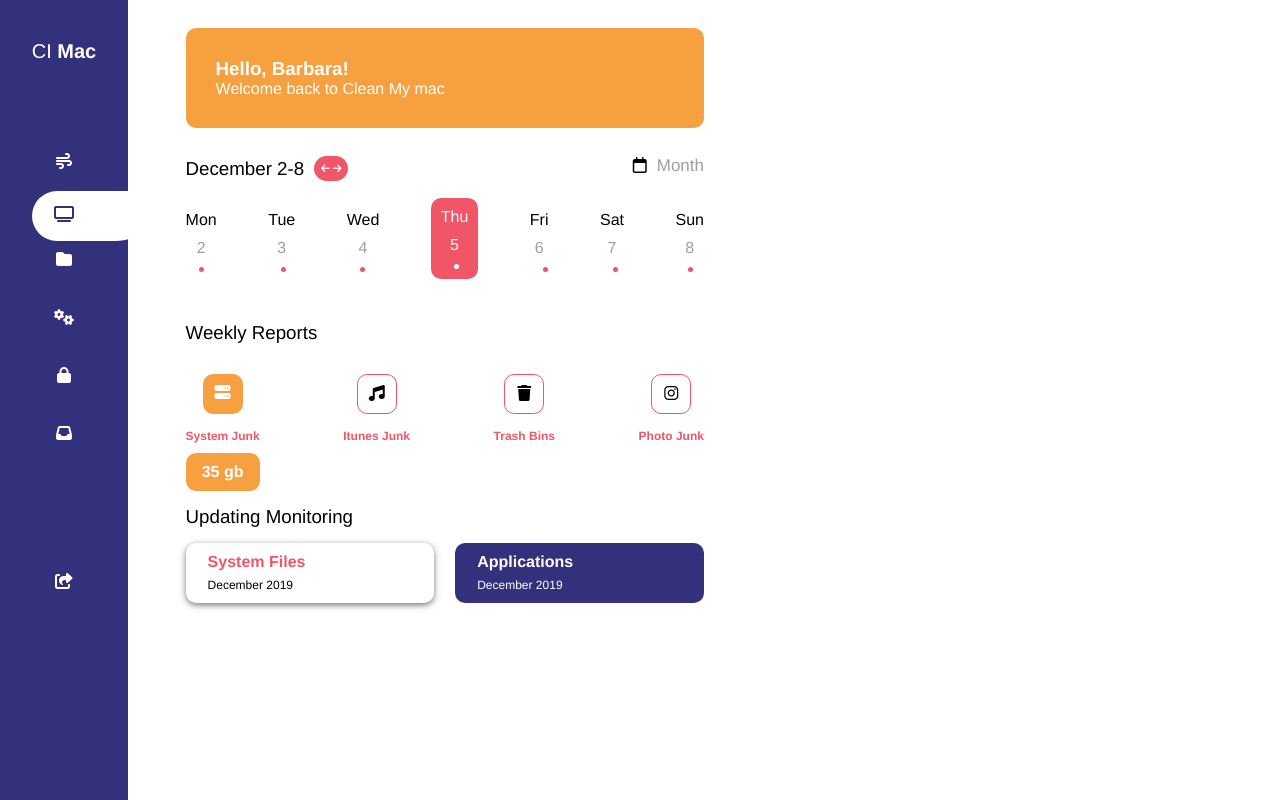
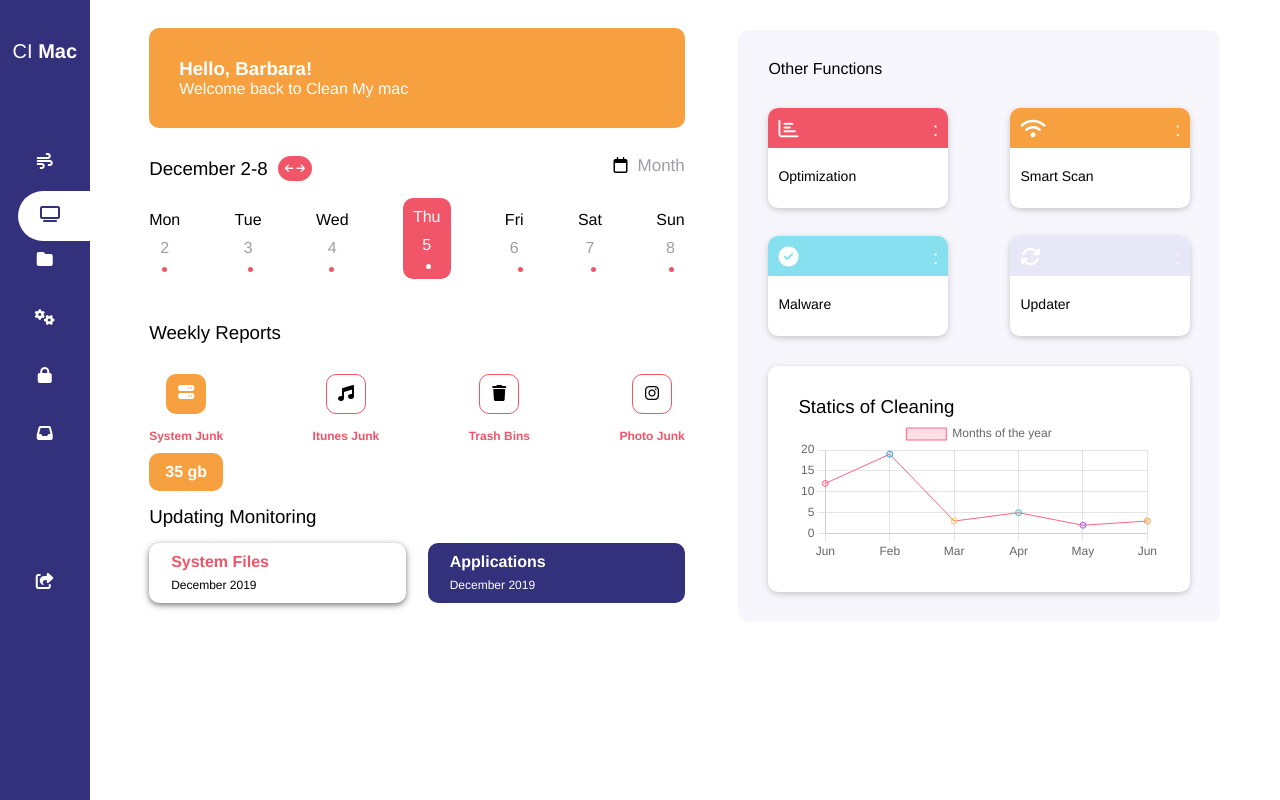
Before and after one commit to Diogoloiola/clones-ui, a plain HTML site: page dashborad/index.html in a window 1280 px wide. Drawn offline with nearby package versions, Linux system fonts and the light colour scheme.

Commit message:
gráfico de linha adicionado e projeto do dashboard finalizado

```diff
--- /dev/null
+++ b/dashborad/app.js
@@ -0,0 +1,36 @@
+var ctx = document.getElementById('myChart').getContext('2d');
+
+var myChart = new Chart(ctx, {
+    type: 'line',
+    data: {
+        labels: ['Jun', 'Feb', 'Mar', 'Apr', 'May', 'Jun'],
+        datasets: [{
+            label:'Months of the year',
+            data: [12, 19, 3, 5, 2, 3],
+            backgroundColor: [
+                'rgba(255, 99, 132, 0.2)',
+                'rgba(54, 162, 235, 0.2)',
+                'rgba(255, 206, 86, 0.2)',
+                'rgba(75, 192, 192, 0.2)',
+                'rgba(153, 102, 255, 0.2)',
+                'rgba(255, 159, 64, 0.2)'
+            ],
+            borderColor: [
+                'rgba(255, 99, 132, 1)',
+                'rgba(54, 162, 235, 1)',
+                'rgba(255, 206, 86, 1)',
+                'rgba(75, 192, 192, 1)',
+                'rgba(153, 102, 255, 1)',
+                'rgba(255, 159, 64, 1)'
+            ],
+            borderWidth: 1
+        }]
+    },
+    options: {
+        scales: {
+            y: {
+                beginAtZero: true
+            }
+        }
+    }
+});
--- a/dashborad/index.html
+++ b/dashborad/index.html
@@ -1,13 +1,16 @@
 <!DOCTYPE html>
 <html lang="pt-br">
+
 <head>
     <meta charset="UTF-8">
     <meta http-equiv="X-UA-Compatible" content="IE=edge">
     <meta name="viewport" content="width=device-width, initial-scale=1.0">
     <script src="https://kit.fontawesome.com/77185a8aeb.js" crossorigin="anonymous"></script>
+    <script src="https://cdn.jsdelivr.net/npm/chart.js"></script>
     <link rel="stylesheet" href="style.css">
     <title>Dashboard</title>
 </head>
+
 <body>
     <main class="h-100">
         <section class="container-fluif p-relative h-100">
@@ -100,12 +103,12 @@
                                             <p>2</p>
                                             <span class="point"></span>
                                         </div>
-                                        <div  class="day">
+                                        <div class="day">
                                             <h4>Tue</h4>
                                             <p>3</p>
                                             <span class="point"></span>
                                         </div>
-                                        <div  class="day">
+                                        <div class="day">
                                             <h4>Wed</h4>
                                             <p>4</p>
                                             <span class="point"></span>
@@ -115,17 +118,17 @@
                                             <p>5</p>
                                             <span class="point"></span>
                                         </div>
-                                        <div  class="day">
+                                        <div class="day">
                                             <h4>Fri</h4>
                                             <p>6</p>
                                             <span class="point"></span>
                                         </div>
-                                        <div  class="day">
+                                        <div class="day">
                                             <h4>Sat</h4>
                                             <p>7</p>
                                             <span class="point"></span>
                                         </div>
-                                        <div  class="day">
+                                        <div class="day">
                                             <h4>Sun</h4>
                                             <p>8</p>
                                             <span class="point"></span>
@@ -187,11 +190,82 @@
                         </div>
                     </div>
                     <div class="main-right">
-
+                        <div>
+                            <h4 class="title-main">Other Functions</h4>
+                            <div class="d-flex justify-content-between mt-3" style="flex-wrap: wrap;">
+                                <div class="box">
+                                    <div class="box-header box-header-red">
+                                        <div class="d-flex">
+                                            <span class="icon-box">
+                                                <i class="far fa-chart-bar"></i>
+                                            </span>
+                                            <span class="icon-box">
+                                                :
+                                            </span>
+                                        </div>
+                                    </div>
+                                    <div class="box-main">
+                                        <p>Optimization</p>
+                                    </div>
+                                </div>
+                                <div class="box">
+                                    <div class="box-header box-header-yellow">
+                                        <div class="d-flex">
+                                            <span class="icon-box">
+                                                <i class="fas fa-wifi"></i>
+                                            </span>
+                                            <span class="icon-box">
+                                                :
+                                            </span>
+                                        </div>
+                                    </div>
+                                    <div class="box-main">
+                                        <p>Smart Scan</p>
+                                    </div>
+                                </div>
+                                <div class="box mt-2">
+                                    <div class="box-header box-header-blue">
+                                        <div class="d-flex">
+                                            <span class="icon-box">
+                                                <i class="fas fa-check-circle"></i>
+                                            </span>
+                                            <span class="icon-box">
+                                                :
+                                            </span>
+                                        </div>
+                                    </div>
+                                    <div class="box-main">
+                                        <p>Malware</p>
+                                    </div>
+                                </div>
+                                <div class="box mt-2">
+                                    <div class="box-header box-header-ice">
+                                        <div class="d-flex">
+                                            <span class="icon-box">
+                                                <i class="fas fa-sync"></i>
+                                            </span>
+                                            <span class="icon-box">
+                                                :
+                                            </span>
+                                        </div>
+                                    </div>
+                                    <div class="box-main">
+                                        <p>Updater</p>
+                                    </div>
+                                </div>
+                            </div>
+                        </div>
+                       <div class="box-chart mt-3">
+                           <h3>Statics of Cleaning</h3>
+                         <canvas id="myChart" height="120"></canvas>
+                       </div>
+                    </div>
                 </div>
                 </div>
             </section>
         </section>
     </main>
+    <script src="app.js"></script>
 </body>
+
 </html>
--- a/dashborad/style.css
+++ b/dashborad/style.css
@@ -75,7 +75,7 @@ body{
 .left-side{
     background-color: #34317C;
     position: fixed;
-    width: 10%;
+    width: 7%;
     height: 100%;
 }
 .title-site{
@@ -115,7 +115,7 @@ body{
     border-bottom-right-radius: 50%;
     position: absolute;
     top: 10%;
-    left: 25%;
+    left: 20%;
 }
 
 .effect span{
@@ -127,7 +127,7 @@ body{
 
 /* ======================== */
 .right-side{
-    width: 90%;
+    width: 93%;
     margin-left: auto;
 }
 
@@ -147,7 +147,11 @@ body{
 
 .main-right{
     width: 45%;
-    background-color: red;
+    height: 100%;
+    background-color: #F7F6FD;
+    margin-top: 30px;
+    border-radius: 10px;
+    padding: 30px;
 }
 
 .btn-group{
@@ -270,3 +274,61 @@ body{
 .applications{
     background-color: #34317C;
 }
+
+.box{
+    width: 180px;
+    height: 100px;
+    background-color: #fff;
+    border-radius: 10px;
+    box-shadow: 0 2px 5px 0 rgba(0, 0, 0, 0.1), 0 2px 10px 0 rgba(0, 0, 0, 0.1);
+}
+.box-header{
+    width: 100%;
+    height: 40px;
+    border-top-left-radius: 10px;
+    border-top-right-radius: 10px;
+}
+.box-header-red{
+    background-color: #F05667;
+}
+.icon-box{
+    display: block;
+    font-size: 20px;
+    margin-top: 10px;
+    color: #fff;
+}
+.icon-box:nth-child(1){
+    margin-left: 10px;
+}
+.icon-box:nth-child(2){
+    margin-left: auto;
+    margin-right: 10px;
+}
+.box-main p{
+    padding: 10px;
+    margin-top: 10px;
+    font-size: 14px;
+}
+.box-header-yellow{
+    background-color: #F7A03F;
+}
+
+.box-header-blue{
+    background-color: #87E0EF;
+}
+
+.box-header-ice{
+    background-color: #E7E7F7;
+}
+.title-main{
+    font-weight: 500;
+}
+.box-chart{
+    background-color: #fff;
+    padding: 30px;
+    box-shadow: 0 2px 5px 0 rgba(0, 0, 0, 0.1), 0 2px 10px 0 rgba(0, 0, 0, 0.1);
+    border-radius: 10px;
+}
+.box-chart h3{
+    font-weight: 300;
+}
```
Lines whose indentation alone changed are shown as unchanged.
